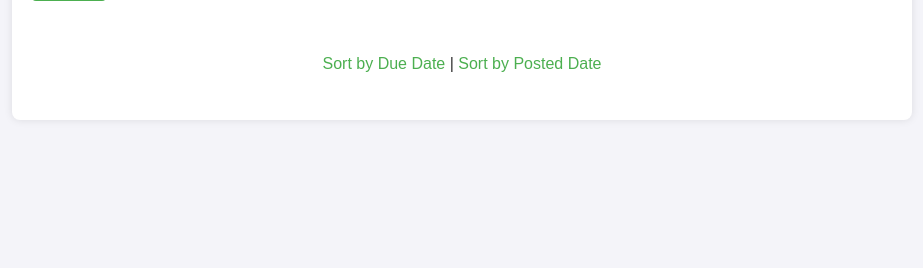
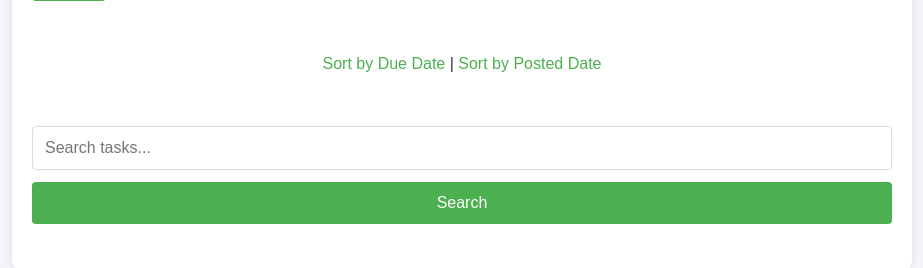
Before and after one commit to Kanother-INIAD/django-test-exercise, a Django app: page / in a window 1280 px wide. Shown: the part 363-631 px from the top of the page, without its empty margins (178-1101 px from the left). Run offline with Django 5.2, Linux system fonts and the light colour scheme; data that the repository does not hold is empty.

Commit message:
検索機能の追加

```diff
--- a/todo/templates/todo/index.html
+++ b/todo/templates/todo/index.html
@@ -13,6 +13,7 @@
     <div class="container">
         <h1>Sample To Do Application</h1>
         <p>You can submit tasks from the following form.</p>
+
         <form action="{% url 'index' %}" method="post">
             {% csrf_token %}
             <div>
@@ -34,6 +35,15 @@
             <a href="{% url 'index' %}?order=post">Sort by Posted Date</a>
         </div>
 
+        <br>
+
+        <form action="{% url 'index' %}" method="get">
+            <input type="text" name="query" placeholder="Search tasks...">
+            <button type="submit">Search</button>
+        </form>
+
+        <br>
+
         {% for task in tasks %}
         <div class="text">
             <h2><a href="{% url 'detail' task.id %}">{{ task.title }}</a></h2>
--- a/todo/views.py
+++ b/todo/views.py
@@ -12,12 +12,16 @@ def index(request):
                     due_at=make_aware(parse_datetime(request.POST['due_at'])))
         task.save()
 
-    if request.GET.get('order') == 'due':
+    order = request.GET.get('order')
+    query = request.GET.get('query', '')
+
+    if order == 'due':
         tasks = Task.objects.order_by('due_at')
     else:
         tasks = Task.objects.order_by('-posted_at')
 
-    tasks = Task.objects.all()
+    if query:
+        tasks = tasks.filter(title__icontains=query)
 
     context = {'tasks': tasks}
     return render(request, 'todo/index.html', context)
```
